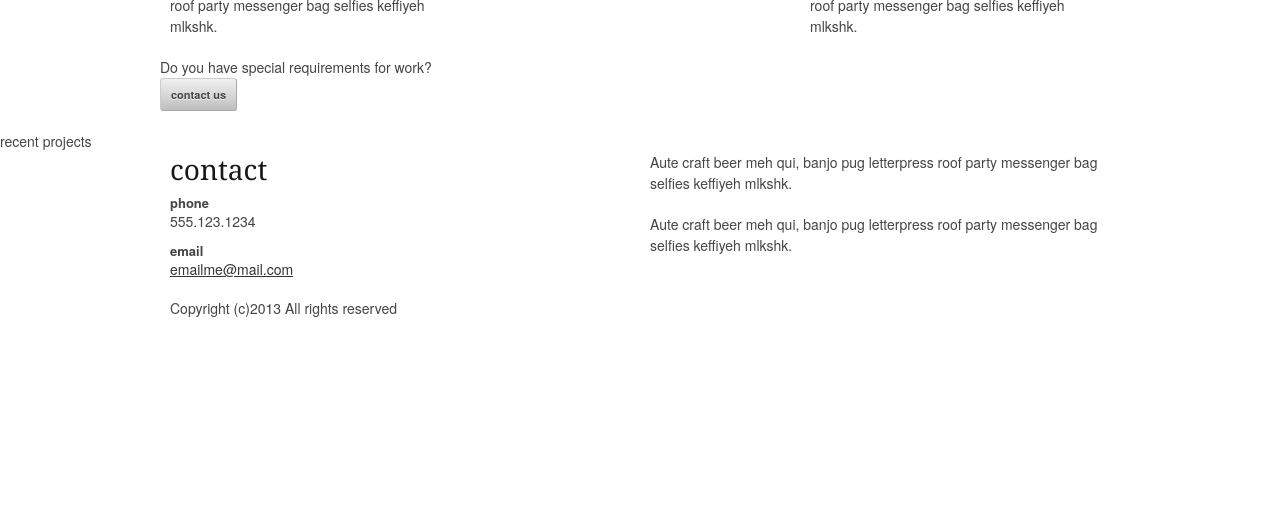
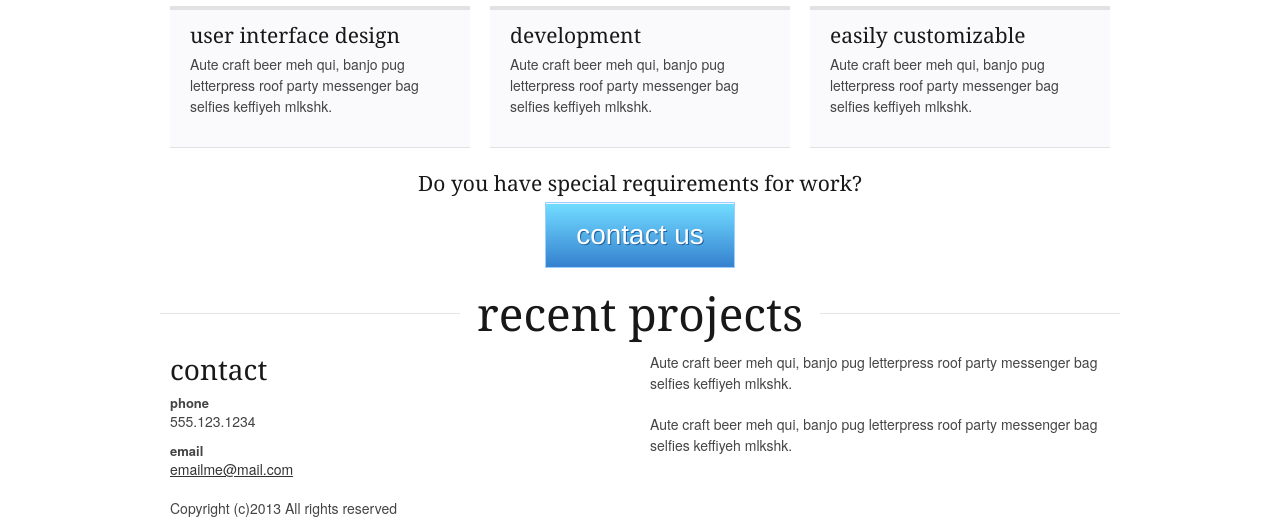
Before and after one commit to sassindepth/book-project, a plain HTML site: page project/index.html in a window 1280 px wide. Shown: the part 631-1150 px from the top of the page. Before the commit the page ends 950 px from the top, so only its background shows below. Drawn offline with Linux system fonts and the light colour scheme.

Commit message:
update services

```diff
--- a/project/index.html
+++ b/project/index.html
@@ -30,7 +30,7 @@
             <div class="call-to-action">
               <p>You want to click this</p>
               <p>I know you do, I know.</p>
-              <button class="header-button">Start Now</button>
+              <button class="primary-button button-box-shadow button-text-shadow">Start Now</button>
             </div>
           </div>
 
@@ -39,29 +39,32 @@
 
             <!-- Container is purely for presentational purposes, offers no semantic value to the document -->
             <div class="sixteen columns">
-              <header><h1>services</h1></header>
-              <p>copy goes here</p>
-              <div class="uid one-third column alpha">
-                <h2>user interface design</h2>
+              <header class="main-header"><h1>services</h1></header>
+              <p>Cred organic et, asymmetrical art party aliqua pour-over jean shorts XOXO gentrify. Keffiyeh cardigan retro banh mi authentic. Consequat aesthetic locavore, tattooed adipisicing distillery ullamco disrupt craft beer velit put a bird on it. Laboris Tonx cillum, dreamcatcher Helvetica tofu mixtape consectetur dolor meh shabby chic Pitchfork irony eiusmod.</p>
+              <div class="uid one-third column alpha heavy-top-border box-gray">
+                <h4>user interface design</h4>
                 <p>Aute craft beer meh qui, banjo pug letterpress roof party messenger bag selfies keffiyeh mlkshk.</p>
               </div>
-              <div class="development one-third column">
-                <h2>development</h2>
+              <div class="development one-third column heavy-top-border box-gray">
+                <h4>development</h4>
                 <p>Aute craft beer meh qui, banjo pug letterpress roof party messenger bag selfies keffiyeh mlkshk.</p>
               </div>
-              <div class="customize one-third column omega">
-                <h2>easily customizable</h2>
+              <div class="customize one-third column omega heavy-top-border box-gray">
+                <h4>easily customizable</h4>
                 <p>Aute craft beer meh qui, banjo pug letterpress roof party messenger bag selfies keffiyeh mlkshk.</p>
               </div>
             </div>
 
-            <footer>Do you have special requirements for work?</footer>
-            <button>contact us</button>
+            <footer class="sixteen columns" style="text-align: center">
+              <h4>Do you have special requirements for work?</h4>
+              <button class="primary-button button-text-shadow">contact us</button>
+            </footer>
+
           </article>
 
           <!-- recent projects article container -->
-          <article class="recent-projects">
-            <header>recent projects</header>
+          <article class="recent-projects container">
+            <header class="main-header"><h1>recent projects</h1></header>
             <div class="project"></div>
             <div class="project"></div>
             <div class="project"></div>
--- a/project/stylesheets/buttons.css
+++ b/project/stylesheets/buttons.css
@@ -1,4 +1,4 @@
-.header-button {
+.primary-button {
   -moz-box-shadow:inset 0px 1px 0px 0px #ebf5ff;
   -webkit-box-shadow:inset 0px 1px 0px 0px #ebf5ff;
   box-shadow:inset 0px 1px 0px 0px #ebf5ff;
@@ -20,13 +20,19 @@
   padding-right: 30px;
   text-decoration:none;
   text-align:center;
-  text-shadow:1px 1px 0px #24609c;
-  box-shadow: 0 0 0 10px rgba(0, 0, 0, 0.5);
 }
-.header-button:hover {
+.primary-button:hover {
   background:-webkit-gradient( linear, left top, left bottom, color-stop(0.05, #3481cf), color-stop(1, #70d9ff) );
   background:-moz-linear-gradient( center top, #3481cf 5%, #70d9ff 100% );
   filter:progid:DXImageTransform.Microsoft.gradient(startColorstr='#3481cf', endColorstr='#70d9ff');
   background-color:#3481cf;
   color: white;
 }
+
+.button-box-shadow {
+  box-shadow: 0 0 0 10px rgba(0, 0, 0, 0.5);
+}
+
+.button-text-shadow {
+  text-shadow:1px 1px 0px #24609c;
+}
--- a/project/stylesheets/layout.css
+++ b/project/stylesheets/layout.css
@@ -18,6 +18,7 @@
 ================================================== */
 .site-header {
 	border-bottom: solid 5px #45484d;
+	padding: 0 50px;
 }
 
 .site-header h1 {
@@ -43,6 +44,7 @@
 	background: url(../images/hero-image.jpg) -120px -120px;
 	padding: 50px 15px 70px;
 	border-bottom: 1px solid black;
+	margin-bottom: 80px;
 }
 
 .call-to-action {
@@ -79,6 +81,47 @@
 	height: 330px;
 	background: url(../images/imac.png) 0 0 no-repeat	;
 	background-size: 100%;
+}
+
+.main-header {
+	width: 100%;
+	font-family: 'arial narrow';
+	text-align: center;
+	position: relative;
+}
+
+.main-header:before {
+	display: block;
+	content: '';
+	position: absolute;
+	width: 300px;
+	height: 1px;
+	top: 50%;
+	background-color: rgba(205, 201, 201, 0.5);
+}
+
+.main-header:after {
+	display: block;
+	content: '';
+	position: absolute;
+	width: 300px;
+	height: 1px;
+	top: 50%;
+	right: 0;
+	background-color: rgba(205, 201, 201, 0.5);
+}
+
+.heavy-top-border {
+	border-top: 4px;
+	border-bottom: 1px;
+	border-color: rgba(205, 201, 201, 0.5);
+	border-style: solid;
+}
+
+.box-gray {
+	background-color: rgba(235, 235, 245, 0.25);
+	padding: 10px 20px;
+	margin-bottom: 20px;
 }
 
 /* #Page Styles
```
